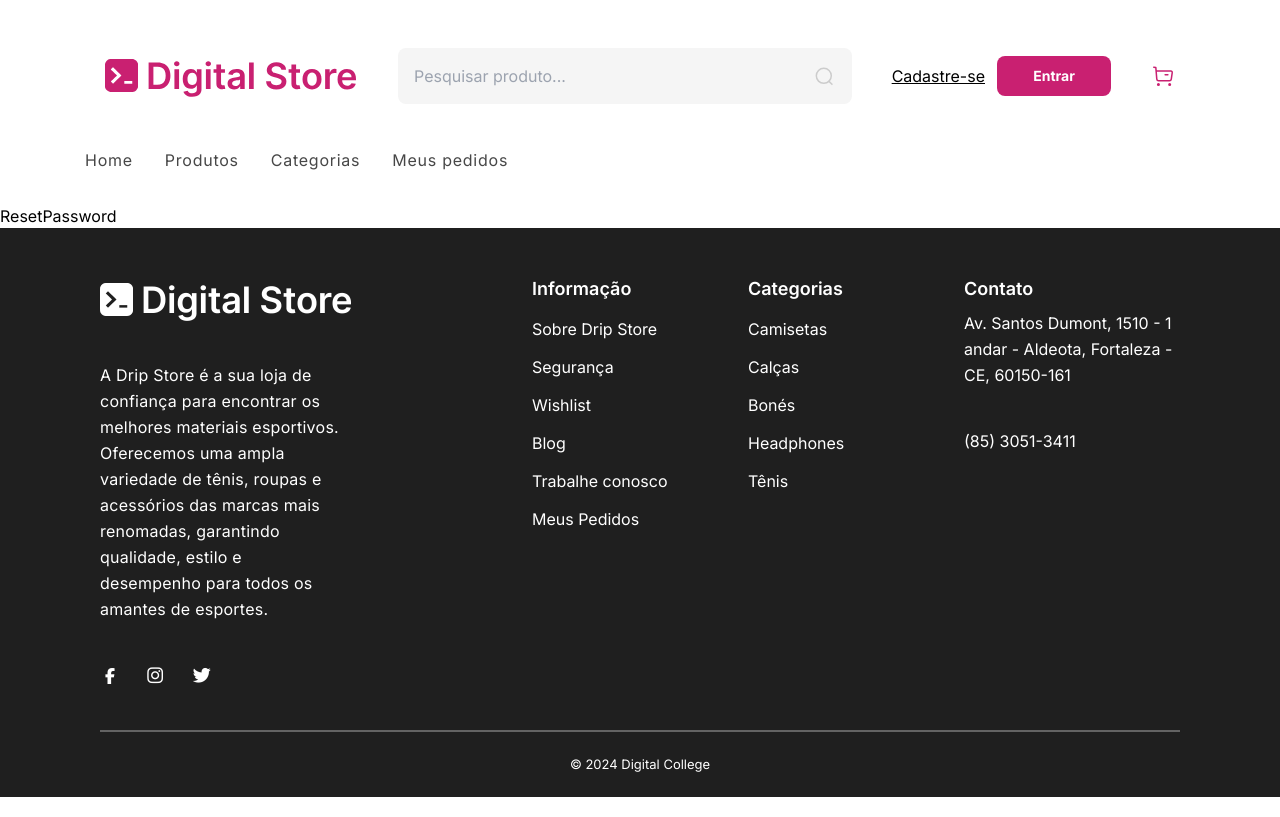
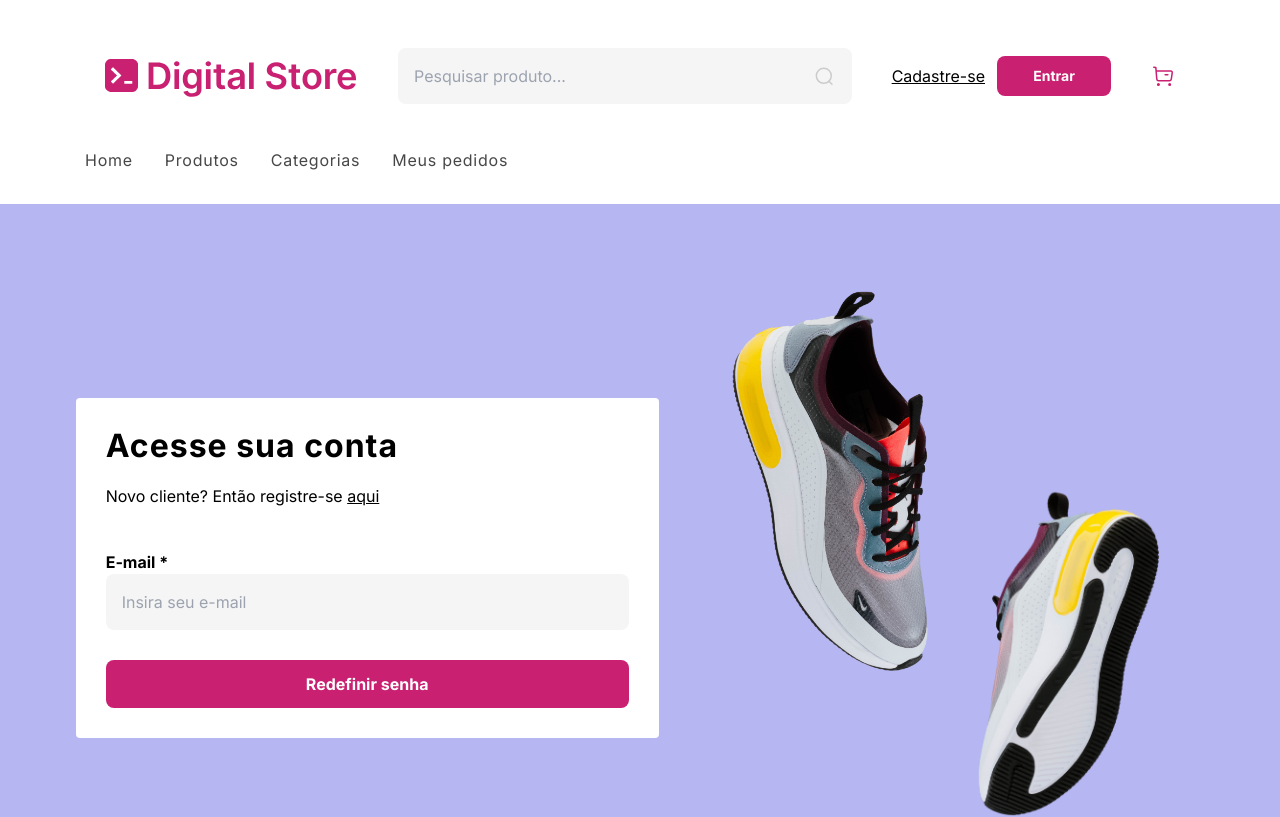
Before and after one commit to flaviare1s/drip-store, a React (Vite) app: page /reset-password in a window 1280 px wide. Shown: the top 817 px of the page. Built offline with nearby package versions, Linux system fonts and the light colour scheme; no server answers.

Commit message:
Adiciona função de redefinir senha

```diff
--- a/src/components/Button.jsx
+++ b/src/components/Button.jsx
@@ -2,7 +2,7 @@
 export const Button = ({ title, type, onClick }) => {
   return (
     <button
-      className="bg-primary text-white font-bold py-2 px-4 rounded-lg w-full h-12"
+      className="bg-primary text-white font-bold py-2 px-4 rounded-lg w-full h-12 hover:bg-tertiary"
       type={type}
       onClick={onClick}
     >
--- a/src/pages/ResetPassword.jsx
+++ b/src/pages/ResetPassword.jsx
@@ -1,5 +1,64 @@
+import { useForm } from "react-hook-form";
+import { Button } from "../components/Button";
+import tenisLeft from "../assets/tenis-left.png";
+import tenisRight from "../assets/tenis-right.png";
+import { resetarSenha } from "../firebase/auth";
+
 export const ResetPassword = () => {
+  const { register, handleSubmit } = useForm();
+
+  const onSubmit = (data) => {
+    resetarSenha(data.email);
+  };
+
   return (
-    <div>ResetPassword</div>
-  )
-}
+    <section className="bg-secondary px-[30px] pt-16 pb-[82px] flex flex-col items-center lg:flex-row lg:justify-evenly">
+      <section className="bg-white p-[30px] rounded w-full sm:w-[583px]">
+        <h1 className="font-bold text-[22px] sm:text-[32px] text-center leading-[34px] sm:leading-[36px] tracking-[2px] sm:tracking-[1px] sm:text-left pb-2.5 sm:pb-5">
+          Acesse sua conta
+        </h1>
+        <p className="text-center sm:text-left text-sm sm:text-base pb-[30px]">
+          Novo cliente? Então registre-se{" "}
+          <a className="underline" href="/register">
+            aqui
+          </a>
+        </p>
+        <form onSubmit={handleSubmit(onSubmit)}>
+          <div className="flex flex-col">
+            <label className="mt-3 font-bold" htmlFor="email">
+              E-mail *
+            </label>
+            <input
+              className="w-full p-4 bg-light-gray-3 rounded-lg"
+              type="email"
+              id="email"
+              placeholder="Insira seu e-mail"
+              {...register("email", {
+                required: "E-mail obrigatório",
+                pattern: {
+                  value: /[\w.-]+@[\w-]+\.[\w-.]+/gi,
+                  message: "Invalid e-mail",
+                },
+              })}
+            />
+          </div>
+          <div className=" mt-[30px]">
+            <Button type="submit" title="Redefinir senha" />
+          </div>
+        </form>
+      </section>
+      <div className="lg:flex w-[500px] h-[600px] justify-between hidden relative">
+        <img
+          className="absolute top-0 left-0 w-[300px]"
+          src={tenisLeft}
+          alt="Imagem de tênis"
+        />
+        <img
+          className="absolute bottom-0 right-0 w-[300px]"
+          src={tenisRight}
+          alt="Imagem de tênis"
+        />
+      </div>
+    </section>
+  );
+};
```
